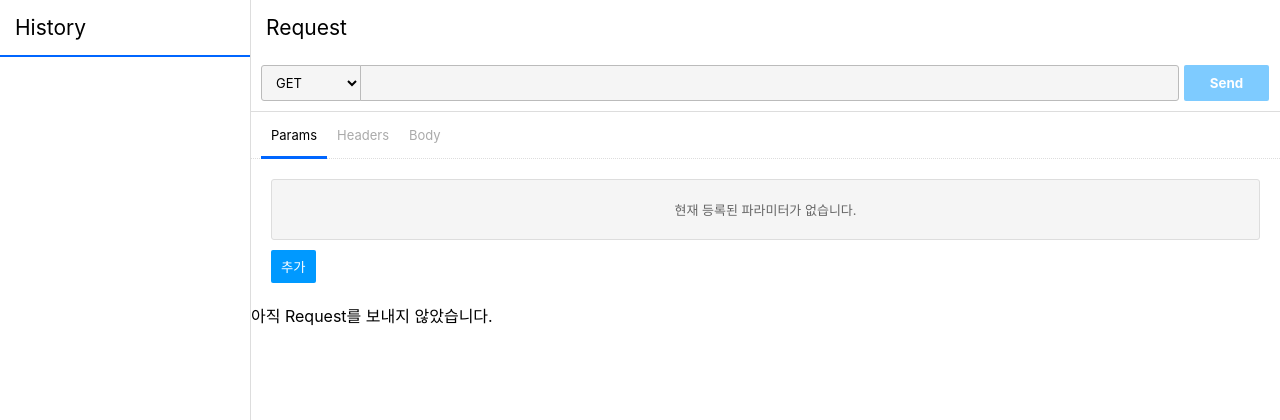
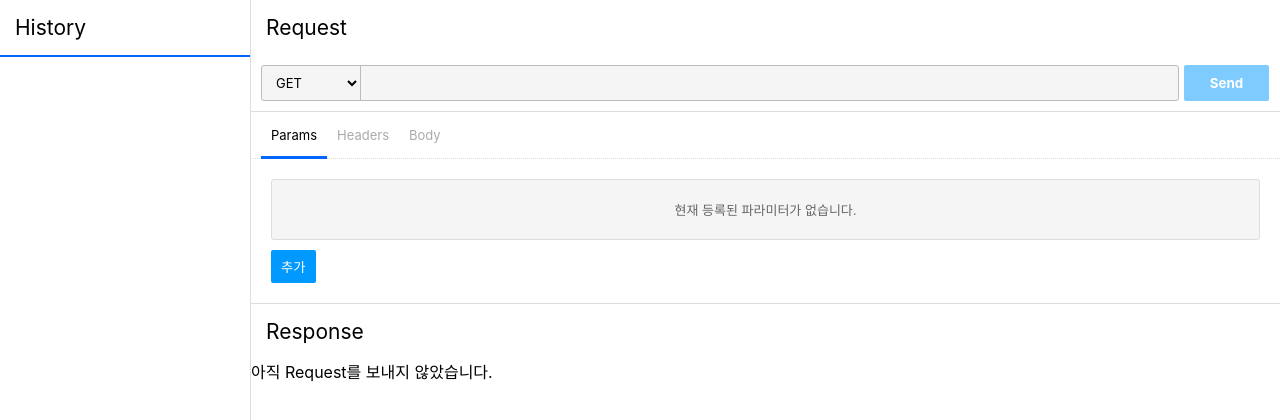
Before and after one commit to est-react-study/postman-junil, a React (Create React App) app: page / in a window 1280 px wide. Shown: the top 420 px of the page. Built offline with nearby package versions, Linux system fonts and the light colour scheme.

Commit message:
feat: ResponseContainer 작업 중

```diff
--- a/src/components/FormContainer/RequestContainer/RequestContainer.tsx
+++ b/src/components/FormContainer/RequestContainer/RequestContainer.tsx
@@ -37,7 +37,7 @@ export const RequestContainer: React.FC = () => {
 
   return (
     <section>
-      <h3 css={titleStyle}>Request</h3>
+      <h2 css={titleStyle}>Request</h2>
       <RequestAddress
         submitRequest={submitRequest}
       />
--- a/src/components/FormContainer/ResponseContainer/ResponseContainer.tsx
+++ b/src/components/FormContainer/ResponseContainer/ResponseContainer.tsx
@@ -1,8 +1,12 @@
+/** @jsx jsx **/
+import { jsx } from '@emotion/core';
 import React from "react";
+import { responseContainerStyles, responseTitleStyles } from "./styles";
 
 export const ResponseContainer: React.FC = () => {
   return (
-    <section>
+    <section css={responseContainerStyles}>
+      <h2 css={responseTitleStyles}>Response</h2>
       아직 Request를 보내지 않았습니다.
     </section>
   );
--- /dev/null
+++ b/src/components/FormContainer/ResponseContainer/styles.ts
@@ -0,0 +1,12 @@
+import {css} from "@emotion/core";
+
+export const responseContainerStyles = css`
+  border-top: 1px solid #ddd;
+`;
+
+export const responseTitleStyles = css`
+  font-size: 21px;
+  margin: 0;
+  padding: 15px;
+  font-weight: 400;
+`;
```
